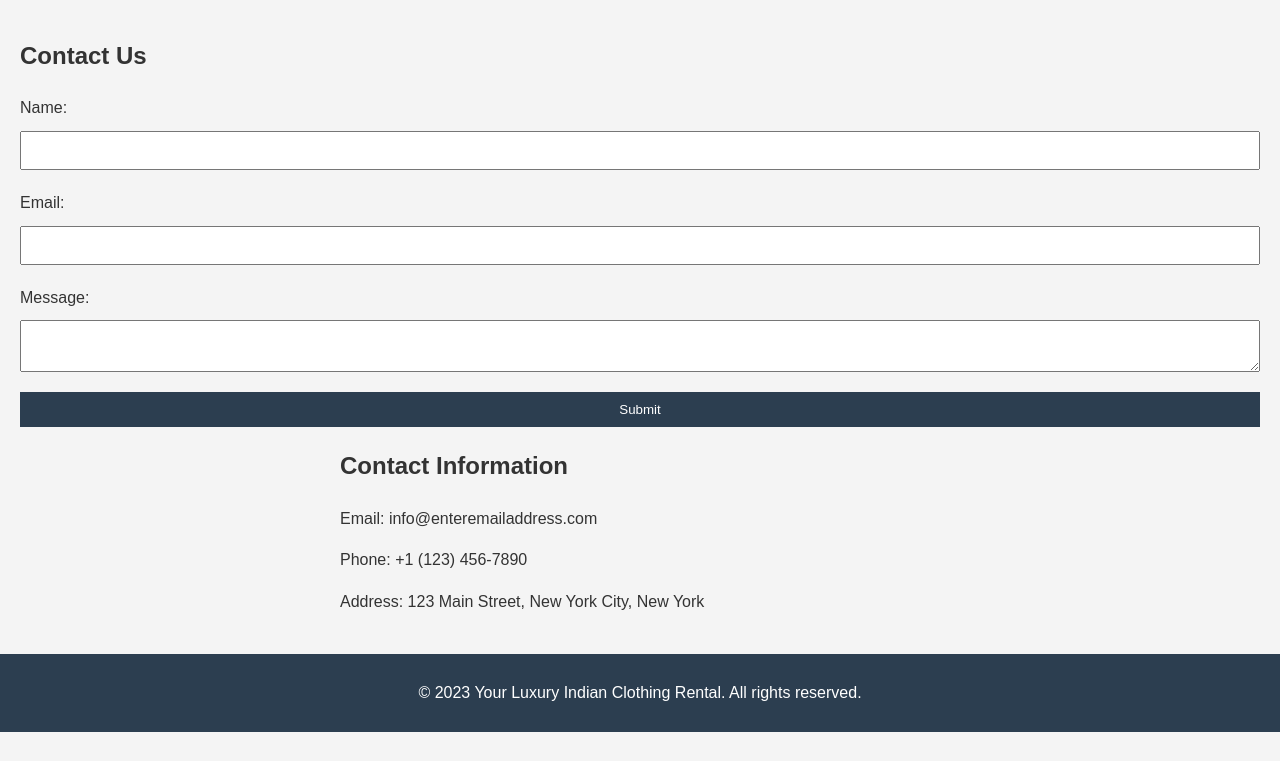
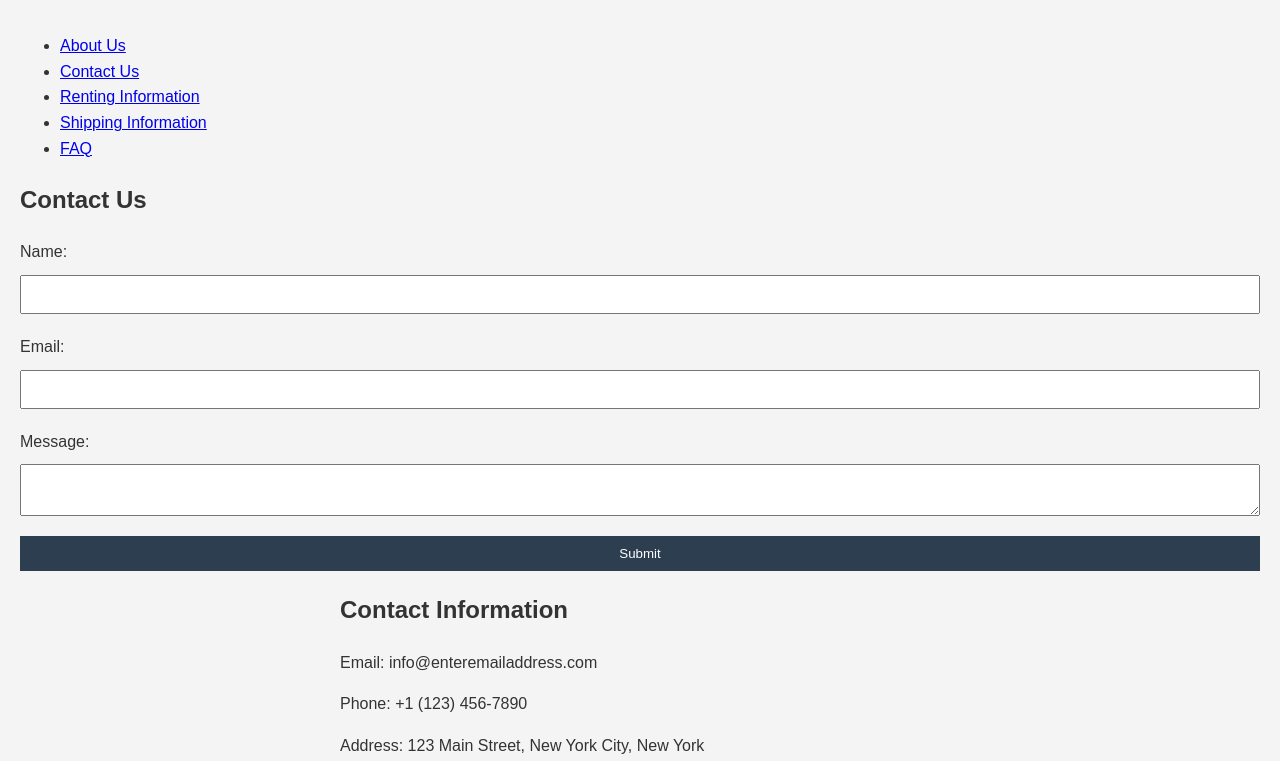
Before and after one commit to pVrunda/website, a plain HTML site: page index.html in a window 1280 px wide. Shown: the part 188-949 px from the top of the page. Before the commit the page ends 920 px from the top, so only its background shows below. Drawn offline with Linux system fonts and the light colour scheme.

Commit message:
Update index.html

```diff
--- a/index.html
+++ b/index.html
@@ -30,6 +30,15 @@
         <img src="image.jpg" alt="Luxury Clothing Banner">
     </div>
     <main>
+        <aside>
+        <ul>
+            <li> <a href="aboutus.html" > About Us</a></li>
+            <li> <a href="contactus.html" > Contact Us </a></li>
+            <li> <a href="rentinginfo.html" > Renting Information</a></li>
+            <li> <a href="shippinginfo.html" > Shipping Information </a></li>
+            <li> <a href="faq.html" > FAQ </a></li>
+        </ul>
+        </aside>
         <section class="Contact-form" >
             <h2> Contact Us </h2>
             <form action="submit_form.php" method="post" >
@@ -45,7 +54,6 @@
                 <button type="submit" > Submit </button>
             </form>
         </section>
-
         <section class="contact-info" >
             <h2> Contact Information </h2>
             <p> Email: info@enteremailaddress.com</p>
@@ -58,5 +66,6 @@
         <p> &copy; 2023 Your Luxury Indian Clothing Rental. All rights reserved.</p>
     </footer>
 
+
     </body>
 </html>
```
